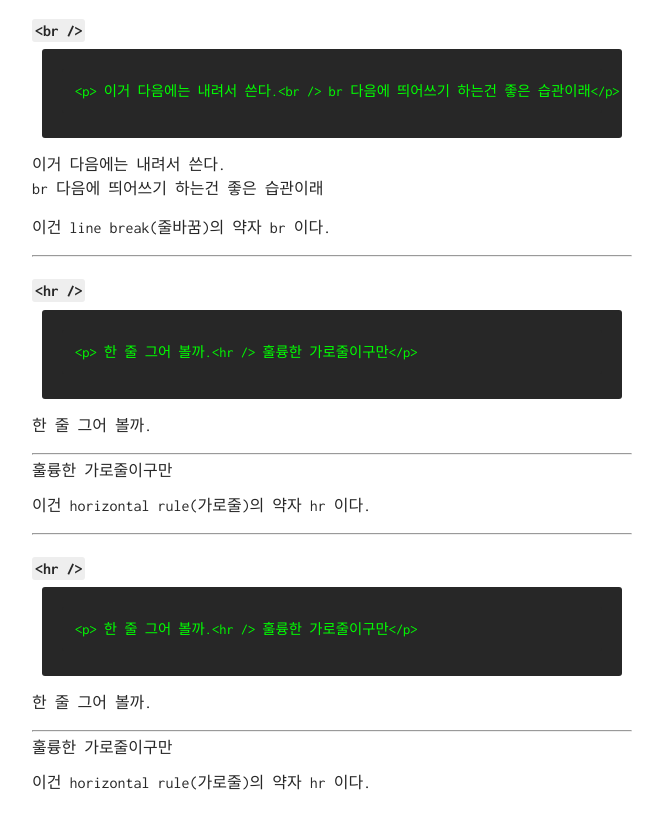
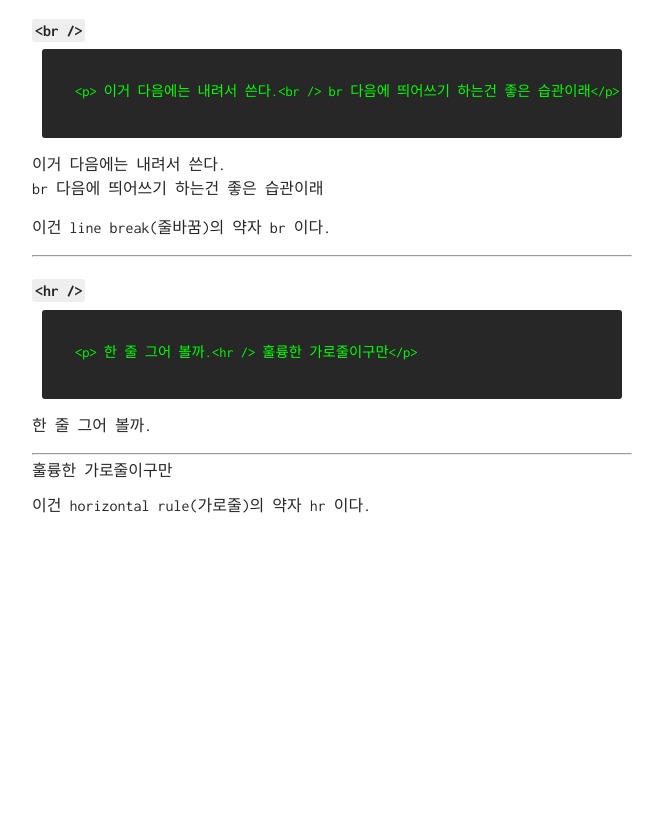
Before and after one commit to yands11/yands11.github.io, a Jekyll site: the page built from _posts/2016-08-20-HTML_01.md, in a window 1280 px wide and 900 px high, scrolled down 1982 px. Shown: the top 829 px of the window, without its empty margins (308-971 px from the left). Built offline with Jekyll 4.4.1, drawn with Linux system fonts in a browser that asks for light colours; after the commit the page ends 2605 px from its top, so only the background shows below that.

Commit message:
edit posting

````diff
--- a/_posts/2016-08-20-HTML_01.md
+++ b/_posts/2016-08-20-HTML_01.md
@@ -107,14 +107,3 @@ title: HTML 01 - 태그 정리 01
 <p> 한 줄 그어 볼까.<hr /> 훌륭한 가로줄이구만</p>
 
 이건 horizontal rule(가로줄)의 약자 hr 이다.
-
----
-
-## ```<hr />```
-
-```
-<p> 한 줄 그어 볼까.<hr /> 훌륭한 가로줄이구만</p>
-```
-<p> 한 줄 그어 볼까.<hr /> 훌륭한 가로줄이구만</p>
-
-이건 horizontal rule(가로줄)의 약자 hr 이다.
````
Also changed, not shown: _posts/2016-08-20-HTML_02.md (+3 -1 lines).
